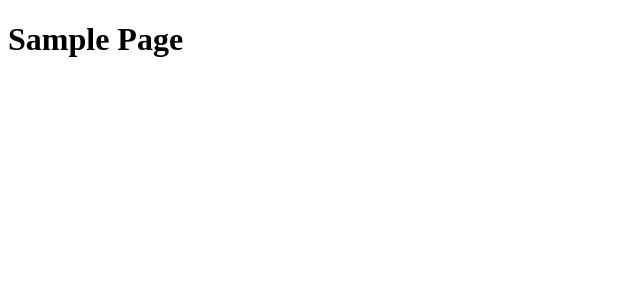
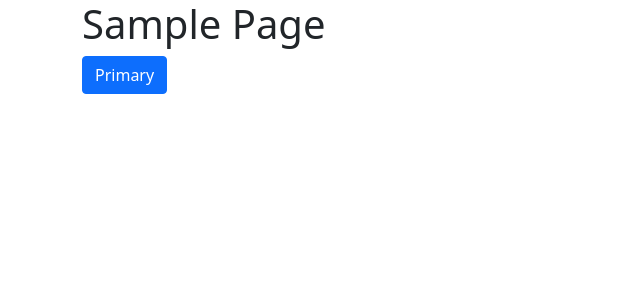
Before and after one commit to bourbon-vanilla/angular-sample, an Angular app: page / in a window 1280 px wide. Shown: the top 300 px of the page, without its empty margins (0-640 px from the left). Built offline with nearby package versions, Linux system fonts and the light colour scheme.

Commit message:
Adding bootstrap-css

```diff
--- a/angular-solution-app/src/app/app.component.html
+++ b/angular-solution-app/src/app/app.component.html
@@ -1 +1,4 @@
-<h1>Sample Page</h1>
+<div class="container">
+  <h1>Sample Page</h1>
+  <button type="button" class="btn btn-primary">Primary</button>
+</div>
--- a/angular.json
+++ b/angular.json
@@ -31,7 +31,8 @@
               "angular-solution-app/src/assets"
             ],
             "styles": [
-              "angular-solution-app/src/styles.scss"
+              "angular-solution-app/src/styles.scss",
+              "node_modules/bootstrap/dist/css/bootstrap.css"
             ],
             "scripts": []
           },
--- a/package.json
+++ b/package.json
@@ -18,6 +18,7 @@
     "@angular/platform-browser": "~12.2.0",
     "@angular/platform-browser-dynamic": "~12.2.0",
     "@angular/router": "~12.2.0",
+    "bootstrap": "^5.1.3",
     "rxjs": "~6.6.0",
     "tslib": "^2.3.0",
     "zone.js": "~0.11.4"
```
Also changed, not shown: 2 other files (tests, documents, lock files or other folders).
